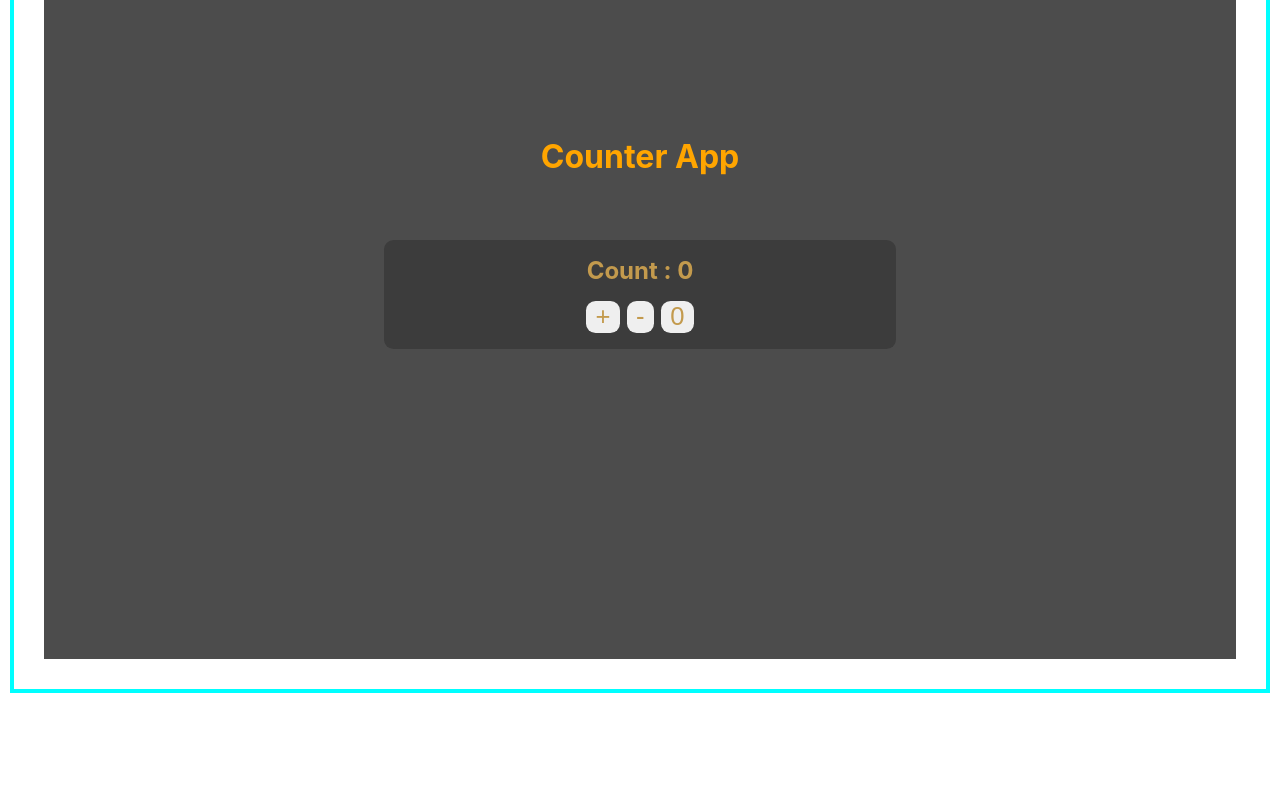
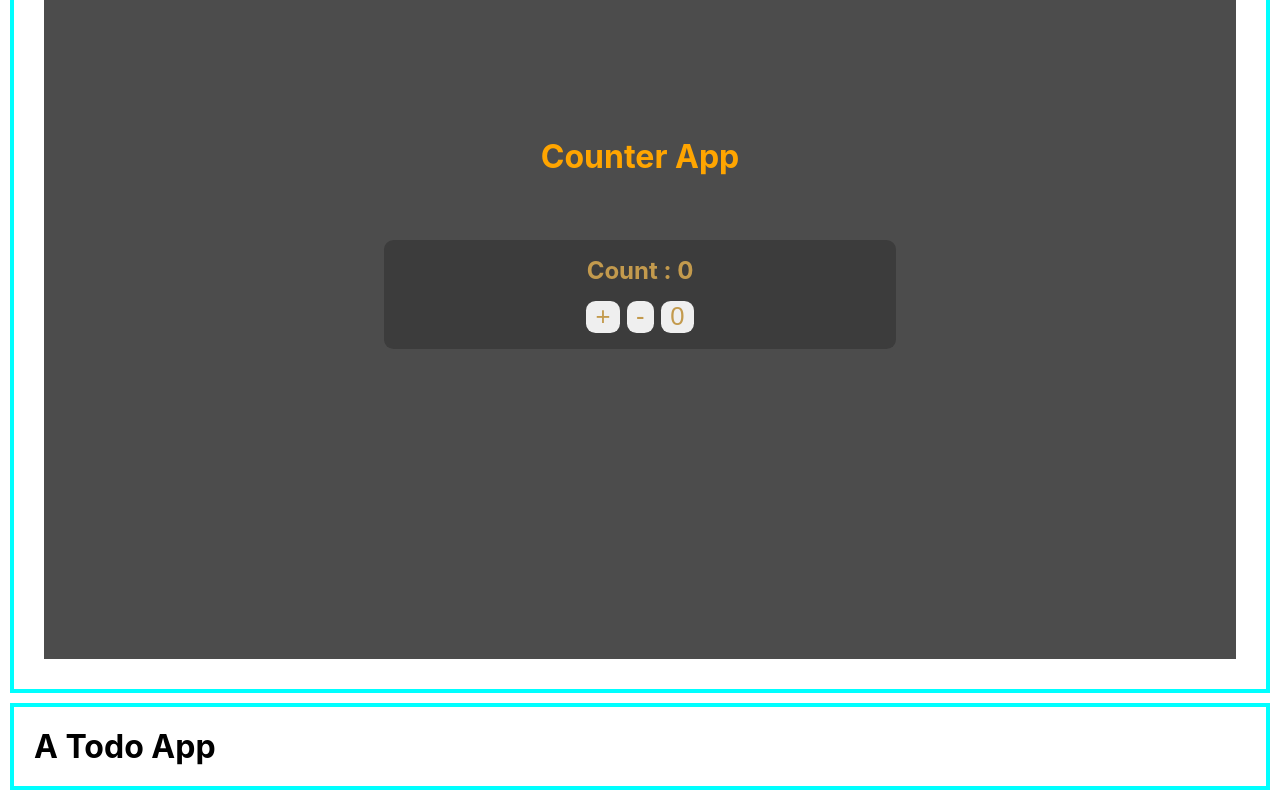
Before and after one commit to khaled39ab/React-With-LWS, a React (Create React App) app: page /all-project in a window 1280 px wide. Shown: the part 1953-2753 px from the top of the page. Before the commit the page ends 2656 px from the top, so only its background shows below. Built offline with nearby package versions, Linux system fonts and the light colour scheme.

Commit message:
main todo app creating

```diff
--- a/src/miniProject/AllProject.js
+++ b/src/miniProject/AllProject.js
@@ -2,6 +2,7 @@ import React from 'react';
 import OthersNavbar from '../page/OthersNavbar';
 import Assignment1 from './assignment1/Assignment1';
 import Assignment2 from './assignment2/Assignment2';
+import TodoHome from './todoApp/TodoHome';
 
 const AllProject = () => {
     return (
@@ -9,6 +10,7 @@ const AllProject = () => {
             <OthersNavbar></OthersNavbar>
             <Assignment1></Assignment1>
             <Assignment2></Assignment2>
+            <TodoHome></TodoHome>
         </div>
     );
 };
--- /dev/null
+++ b/src/miniProject/todoApp/TodoHome.js
@@ -0,0 +1,11 @@
+import React from 'react';
+
+const TodoHome = () => {
+    return (
+        <div style={{ 'border': '4px solid cyan', 'padding': '20px', 'margin': '10px' }}>
+            <h1>A Todo App</h1>
+        </div>
+    );
+};
+
+export default TodoHome;
```
